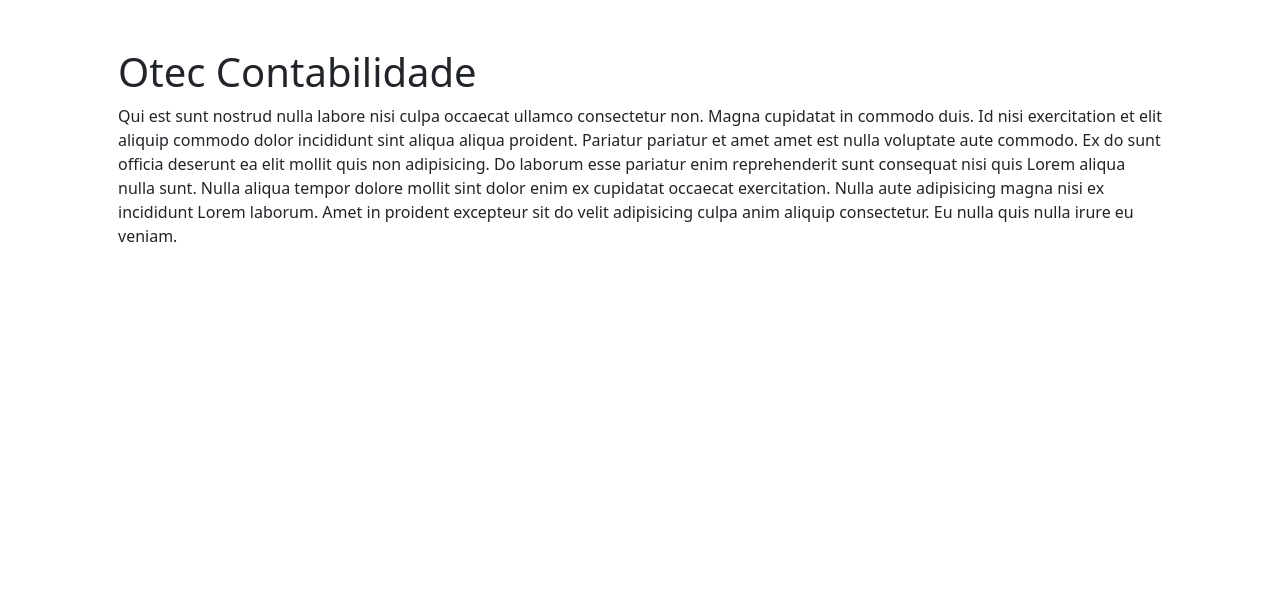
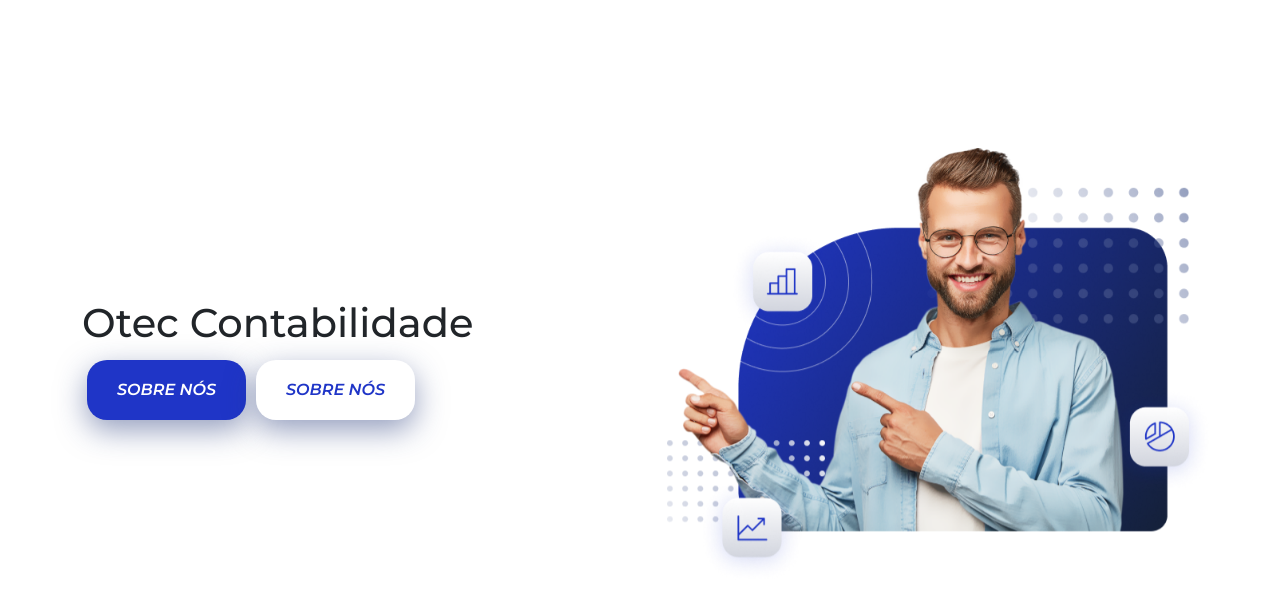
Before and after one commit to renatogsantos/otec-site, a Next.js app: page / in a window 1280 px wide. Shown: the top 604 px of the page. Built offline with nearby package versions, Linux system fonts and the light colour scheme.

Commit message:
Novos componentes de botões adicionados

```diff
--- /dev/null
+++ b/components/button/ButtonOne.jsx
@@ -0,0 +1,14 @@
+import { useState } from "react";
+
+export default function ButtonOne(props) {
+  return (
+    <a
+      type="button"
+      href={props.link}
+      target={props.target == true ? "_blank" : ""}
+      className="button-one"
+    >
+      {props.title}
+    </a>
+  );
+}
--- /dev/null
+++ b/components/button/ButtonTwo.jsx
@@ -0,0 +1,14 @@
+import { useState } from "react";
+
+export default function ButtonTwo(props) {
+  return (
+    <a
+      type="button"
+      href={props.link}
+      target={props.target == true ? "_blank" : ""}
+      className="button-two"
+    >
+      {props.title}
+    </a>
+  );
+}
--- a/package.json
+++ b/package.json
@@ -12,6 +12,7 @@
     "bootstrap": "^5.1.3",
     "jquery": "^3.6.0",
     "next": "12.2.2",
+    "phosphor-react": "^1.4.1",
     "react": "18.2.0",
     "react-bootstrap": "^2.4.0",
     "react-dom": "18.2.0",
--- a/pages/index.js
+++ /dev/null
@@ -1,30 +0,0 @@
-import Head from "next/head";
-import { Container } from "react-bootstrap";
-
-export default function Home() {
-  return (
-    <div>
-      <Head>
-        <title>Create Next App</title>
-        <meta name="description" content="Generated by create next app" />
-        <link rel="icon" href="/favicon.ico" />
-      </Head>
-      <Container className="p-5">
-        <h1>Otec Contabilidade</h1>
-        <p>
-          Qui est sunt nostrud nulla labore nisi culpa occaecat ullamco
-          consectetur non. Magna cupidatat in commodo duis. Id nisi exercitation
-          et elit aliquip commodo dolor incididunt sint aliqua aliqua proident.
-          Pariatur pariatur et amet amet est nulla voluptate aute commodo. Ex do
-          sunt officia deserunt ea elit mollit quis non adipisicing. Do laborum
-          esse pariatur enim reprehenderit sunt consequat nisi quis Lorem aliqua
-          nulla sunt. Nulla aliqua tempor dolore mollit sint dolor enim ex
-          cupidatat occaecat exercitation. Nulla aute adipisicing magna nisi ex
-          incididunt Lorem laborum. Amet in proident excepteur sit do velit
-          adipisicing culpa anim aliquip consectetur. Eu nulla quis nulla irure
-          eu veniam.
-        </p>
-      </Container>
-    </div>
-  );
-}
--- /dev/null
+++ b/pages/index.jsx
@@ -0,0 +1,38 @@
+import Head from "next/head";
+import { Col, Container, Row } from "react-bootstrap";
+import ButtonOne from "../components/button/ButtonOne";
+import ButtonTwo from "../components/button/ButtonTwo";
+
+export default function Home() {
+  return (
+    <div>
+      <Head>
+        <title>Create Next App</title>
+        <meta name="description" content="Generated by create next app" />
+        <link rel="icon" href="/favicon.ico" />
+      </Head>
+      <Container className="py-5">
+        <Row className="d-flex align-items-center py-5">
+          <Col className="col-12 col-lg-6">
+            <h1>Otec Contabilidade</h1>
+            <div className="d-flex">
+              <ButtonOne
+                title="sobre nós"
+                link="https://google.com"
+                target={true}
+              />
+              <ButtonTwo
+                title="sobre nós"
+                link="https://google.com"
+                target={true}
+              />
+            </div>
+          </Col>
+          <Col className="col-12 col-lg-6 py-5">
+            <img draggable={false} width="100%" src="/images/man.png" className="vibrate-1"/>
+          </Col>
+        </Row>
+      </Container>
+    </div>
+  );
+}
--- /dev/null
+++ b/styles/animations.scss
@@ -0,0 +1,57 @@
+.vibrate-1 {
+  -webkit-animation: vibrate-1 8s ease-in-out infinite both;
+  animation: vibrate-1 8s ease-in-out infinite both;
+}
+
+@-webkit-keyframes vibrate-1 {
+  0% {
+    -webkit-transform: translate(0);
+    transform: translate(0);
+  }
+  20% {
+    -webkit-transform: translate(-15px, 15px);
+    transform: translate(-15px, 15px);
+  }
+  40% {
+    -webkit-transform: translate(-15px, -15px);
+    transform: translate(-15px, -15px);
+  }
+  60% {
+    -webkit-transform: translate(15px, 15px);
+    transform: translate(15px, 15px);
+  }
+  80% {
+    -webkit-transform: translate(15px, -15px);
+    transform: translate(15px, -15px);
+  }
+  100% {
+    -webkit-transform: translate(0);
+    transform: translate(0);
+  }
+}
+@keyframes vibrate-1 {
+  0% {
+    -webkit-transform: translate(0);
+    transform: translate(0);
+  }
+  20% {
+    -webkit-transform: translate(-15px, 15px);
+    transform: translate(-15px, 15px);
+  }
+  40% {
+    -webkit-transform: translate(-15px, -15px);
+    transform: translate(-15px, -15px);
+  }
+  60% {
+    -webkit-transform: translate(15px, 15px);
+    transform: translate(15px, 15px);
+  }
+  80% {
+    -webkit-transform: translate(15px, -15px);
+    transform: translate(15px, -15px);
+  }
+  100% {
+    -webkit-transform: translate(0);
+    transform: translate(0);
+  }
+}
--- /dev/null
+++ b/styles/button/ButtonOne.scss
@@ -0,0 +1,35 @@
+.button-one {
+  background: $color-1;
+  box-shadow: 0px 10px 30px rgba(41, 62, 125, 0.5);
+  border-radius: 20px;
+  height: 60px;
+  padding: 0 30px;
+  color: $light;
+  text-decoration: none;
+  display: flex;
+  align-items: center;
+  justify-content: center;
+  font-style: italic;
+  font-weight: 600;
+  font-size: 16px;
+  line-height: auto;
+  text-transform: uppercase;
+  transition: 0.1s ease-out;
+  max-width: 200px;
+  text-align: center;
+  margin: 5px;
+}
+
+.button-one:hover {
+  transition: 0.1s ease-in;
+  transform: translateY(5px);
+  box-shadow: 0px 5px 15px rgba(41, 62, 125, 0.5);
+  color: $light;
+}
+
+.button-one:active {
+  background-color: $color-2;
+  transform: translateY(8px);
+  box-shadow: 0px 5px 5px rgba(41, 62, 125, 0.5);
+  color: $light;
+}
--- /dev/null
+++ b/styles/button/ButtonTwo.scss
@@ -0,0 +1,35 @@
+.button-two {
+  background: $light;
+  box-shadow: 0px 10px 30px rgba(41, 62, 125, 0.5);
+  border-radius: 20px;
+  height: 60px;
+  padding: 0 30px;
+  color: $color-1;
+  text-decoration: none;
+  display: flex;
+  align-items: center;
+  justify-content: center;
+  font-style: italic;
+  font-weight: 600;
+  font-size: 16px;
+  line-height: auto;
+  text-transform: uppercase;
+  transition: 0.1s ease-out;
+  max-width: 200px;
+  text-align: center;
+  margin: 5px;
+}
+
+.button-two:hover {
+  transition: 0.1s ease-in;
+  transform: translateY(5px);
+  box-shadow: 0px 5px 15px rgba(41, 62, 125, 0.5);
+  color: $color-1;
+}
+
+.button-two:active {
+  background-color: $color-3;
+  transform: translateY(8px);
+  box-shadow: 0px 5px 5px rgba(41, 62, 125, 0.5);
+  color: $color-2;
+}
--- /dev/null
+++ b/styles/colors.scss
@@ -0,0 +1,4 @@
+$light: #fff;
+$color-1: #1f35c7;
+$color-2: #293E7D;
+$color-3: #D2D5DE;
--- a/styles/globals.scss
+++ b/styles/globals.scss
@@ -1,5 +1,14 @@
+@import url("https://fonts.googleapis.com/css2?family=Montserrat:ital,wght@0,100;0,200;0,300;0,400;0,500;0,600;0,700;0,800;0,900;1,100;1,200;1,300;1,400;1,500;1,600;1,700;1,800;1,900&display=swap");
+@import "./colors.scss";
+@import "./button/ButtonOne.scss";
+@import "./button/ButtonTwo.scss";
+@import "./animations.scss";
 html {
   margin: 0;
   padding: 0;
   box-sizing: border-box;
 }
+
+body {
+  font-family: "Montserrat", sans-serif;
+}
```
Also changed, not shown: pages/_app.jsx (renamed from pages/_app.js), public/images/man.png (added), 1 other file (tests, documents, lock files or other folders).
